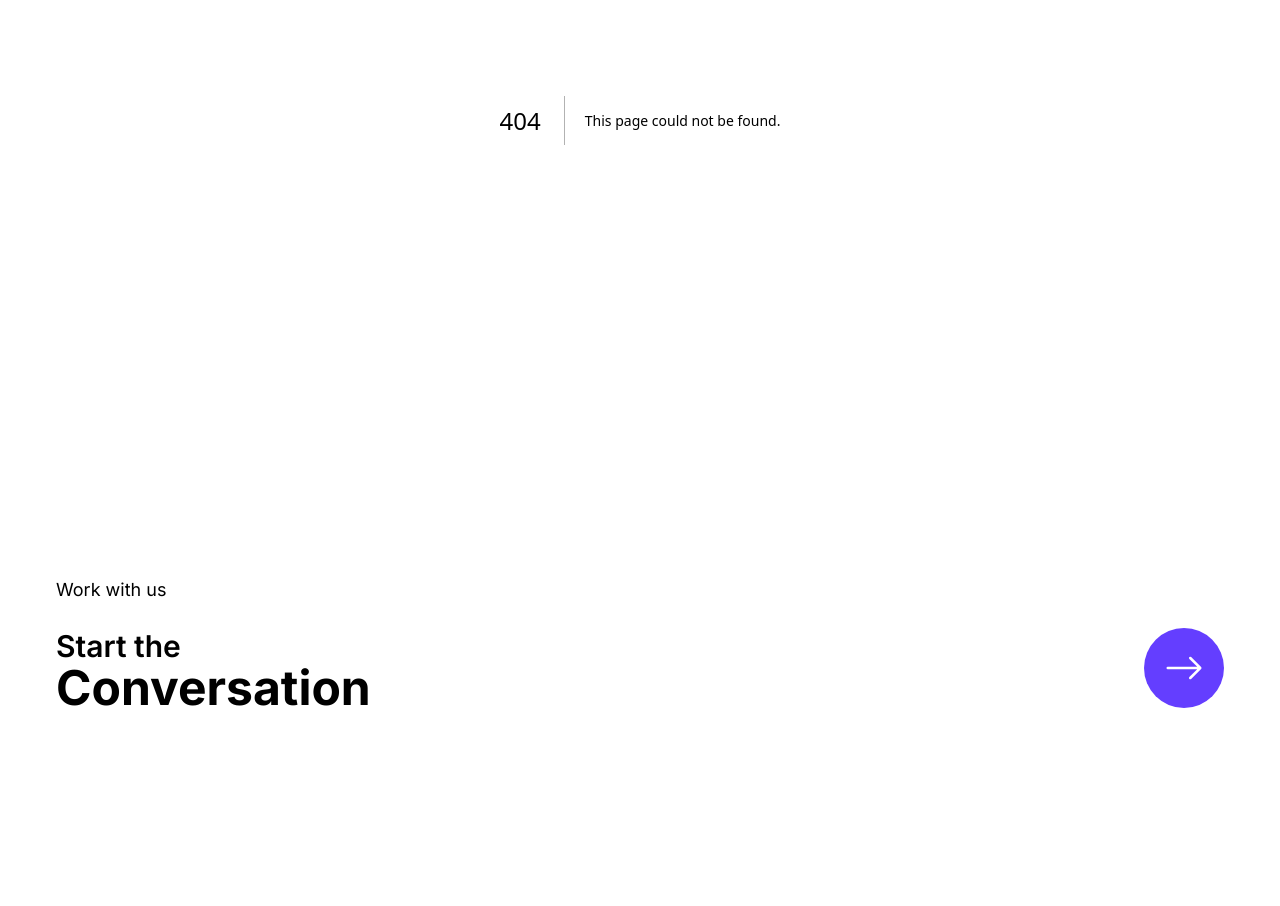
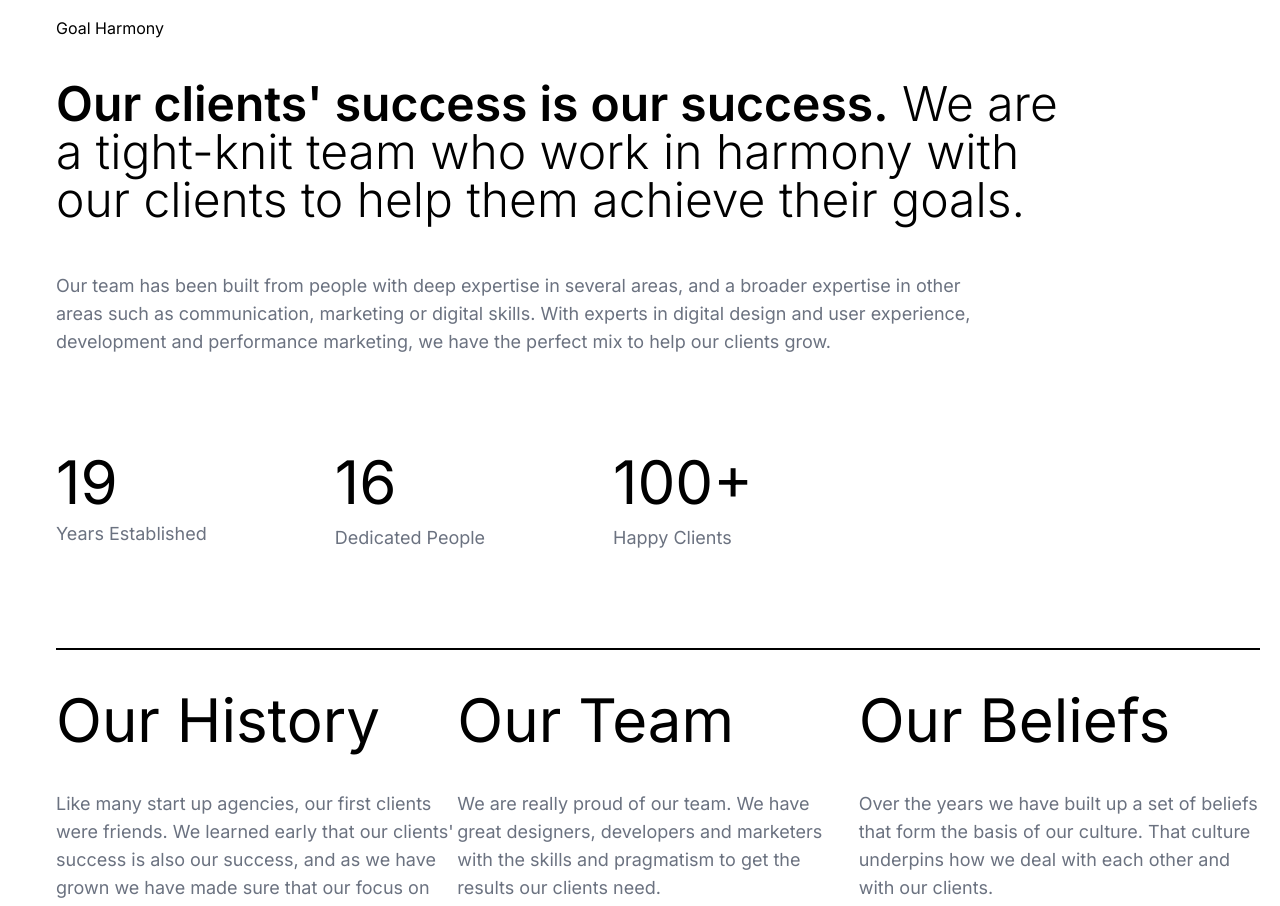
Before and after one commit to ShahzadAliSoomro/Marketing-Site, a Next.js app: page /about in a window 1280 px wide. Before the commit this address had no page. Shown: the part 444-1350 px from the top of the page. Built offline with nearby package versions, Linux system fonts and the light colour scheme.

Commit message:
services start

```diff
--- /dev/null
+++ b/app/about/page.tsx
@@ -0,0 +1,103 @@
+import React from "react";
+import {FaQuoteLeft} from "react-icons/fa"
+
+export default function About() {
+  return (
+    <div className="w-full container mx-auto">
+      <div className="flex flex-col lg:p-14 p-7">
+        <div className="flex flex-col">
+          <div className="lg:text-7xl text-3xl">What makes</div>
+          <div className="lg:text-7xl text-3xl font-bold">us tick</div>
+        </div>
+        <div className="flex flex-col gap-12 pt-24">
+          <div className="flex flex-col gap-10">
+            <div>
+              <p>Goal Harmony</p>
+            </div>
+            <div className="w-full lg:w-[1011.66px] lg:text-5xl text-2xl font-light">
+              <span className="lg:text-5xl text-2xl font-semibold">
+                {" "}
+                Our clients' success is our success.
+              </span>{" "}
+              We are a tight-knit team who work in harmony with our clients to
+              help them achieve their goals.
+            </div>
+          </div>
+          <p className="w-full lg:w-[940.66px] text-lg text-gray-500">
+            Our team has been built from people with deep expertise in several
+            areas, and a broader expertise in other areas such as communication,
+            marketing or digital skills. With experts in digital design and user
+            experience, development and performance marketing, we have the
+            perfect mix to help our clients grow.
+          </p>
+        </div>
+        <div className="flex gap-32 pt-24">
+          <div className="flex flex-col gap-2">
+            <div className="lg:text-6xl text-2xl font-normal">19</div>
+            <p className="text-lg text-gray-500">Years Established</p>
+          </div>
+          <div className="flex flex-col gap-3">
+            <div className="lg:text-6xl text-2xl font-normal">16</div>
+            <p className="text-lg text-gray-500">Dedicated People</p>
+          </div>
+          <div className="flex flex-col gap-3">
+            <div className="lg:text-6xl text-2xl font-normal">100+</div>
+            <p className="text-lg text-gray-500">Happy Clients</p>
+          </div>
+        </div>
+        <div className="flex justify-between flex-wrap lg:flex-nowrap pt-24">
+          <div className="flex flex-col gap-10">
+            <div className="border-t-2 border-black"></div>
+            <div className="lg:text-6xl text-2xl font-normal">Our History</div>
+            <p className="w-full lg:w-[401.33px] text-lg text-gray-500">
+              Like many start up agencies, our first clients were friends. We
+              learned early that our clients' success is also our success, and
+              as we have grown we have made sure that our focus on helping our
+              clients succeed is at the centre of what we do.
+            </p>
+          </div>
+          <div className="flex flex-col gap-10">
+            <div className="border-t-2 border-black"></div>
+            <div className="lg:text-6xl text-2xl font-normal">Our Team</div>
+            <p className="w-full lg:w-[401.33px] text-lg text-gray-500">
+              We are really proud of our team. We have great designers,
+              developers and marketers with the skills and pragmatism to get the
+              results our clients need.
+            </p>
+          </div>
+          <div className="flex flex-col gap-10">
+            <div className="border-t-2 border-black"></div>
+            <div className="lg:text-6xl text-2xl font-normal">Our Beliefs</div>
+            <p className="w-full lg:w-[401.33px] text-lg text-gray-500">
+              Over the years we have built up a set of beliefs that form the
+              basis of our culture. That culture underpins how we deal with each
+              other and with our clients.
+            </p>
+          </div>
+        </div>
+        <div className="flex justify-between flex-wrap lg:flex-nowrap pt-24">
+          <p className="text-lg text-gray-500">Testimonial</p>
+          <div className="flex flex-col gap-5">
+          <div className="w-full lg:w-[1011.66px] lg:text-5xl text-2xl font-light">
+            <span className="lg:text-5xl text-2xl font-semibold">
+              {" "}
+              webdna have been incredible to work with,
+            </span>{" "}
+            their work on the brand and our new website is amazing and we're
+            looking forward to the next few years. Who knows how far we can go.
+          </div>
+          <div className="flex gap-2 items-center">
+            <div className="w-[48px] h-[48px] bg-[#643EFF] justify-center items-center flex rounded-full p-2">
+              <FaQuoteLeft className="text-white w-6 h-6" />
+            </div>
+            <div className="flex flex-col">
+              <p className="text-lg text-gray-500 font-semibold">Ashley Fry</p>
+              <p className="text-lg text-gray-500">Owner, Paws In Work</p>
+            </div>
+          </div>
+          </div>
+        </div>
+      </div>
+    </div>
+  );
+}
```
Also changed, not shown: app/components/Navbar/index.tsx (+32 -4 lines).
